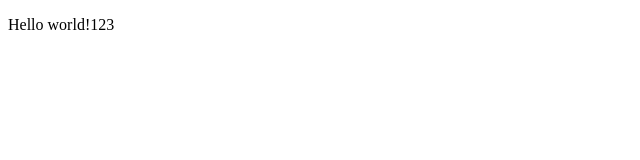
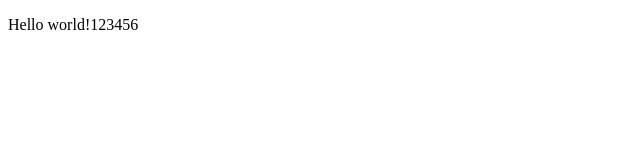
Before and after one commit to Arenelin/site3, a plain HTML site: page index.html in a window 1280 px wide. Shown: the full height of the page, 0-640 px from the left. Drawn offline with Linux system fonts and the light colour scheme.

Commit message:
third commit

```diff
--- a/index.html
+++ b/index.html
@@ -8,7 +8,7 @@
 </head>
 
 <body>
-    <p>Hello world!123</p>
+    <p>Hello world!123456</p>
 </body>
 
 </html>
```
